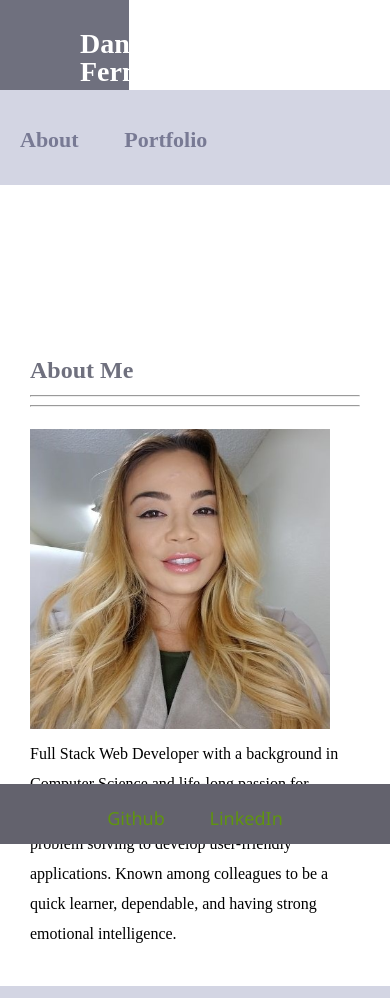
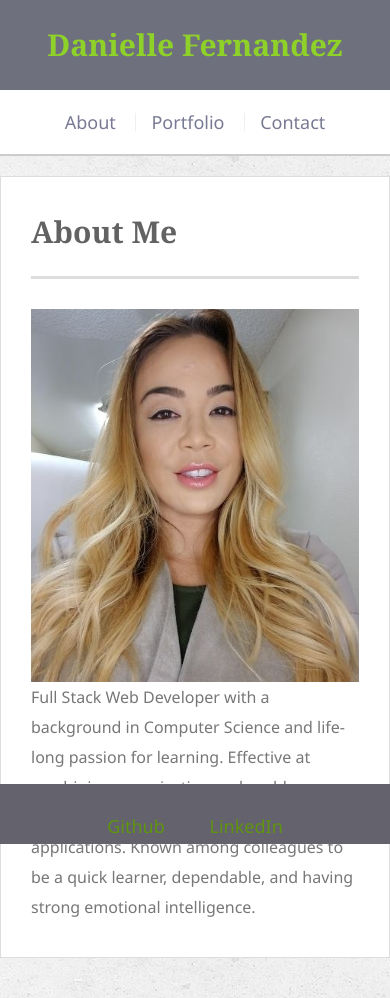
Before and after one commit to koa2019/responsive-portfolio0, a plain HTML site: page index.html in a window 390 px wide. Drawn offline with Linux system fonts and the light colour scheme.

Commit message:
restructured nav as 1 main header & put it and the <main> into the same wrapper to fix the responsive problem when media at 640px

```diff
--- a/assets/css/style.css
+++ b/assets/css/style.css
@@ -1,106 +1,211 @@
+@import url("reset.css");
+
+body {
+    font-family: 'Segoe UI', 'Tahoma', 'Geneva', 'Verdana', 'sans-serif';
+
+    /* Typography */
+    font-size: 18px;
+    line-height: 34px;
+    color: #777;
+
+    /* Visual */
+    background: url("../images/concrete_seamless.png");
+    /* background-color: #c3c6dabb; */
+}
+
 * {
-    font-family: 'Segoe UI', 'Tahoma', 'Geneva', 'Verdana', 'sans-serif';
     box-sizing: border-box;
+    margin: 0;
 }
+
+html, body {
+    height: 100%;
+}
+
+/* links and buttons */
 
 a {
     text-decoration: none;
     color: rgb(95, 148, 15);
 }
 
-nav {
-    background-color: #fff;
-    width: 100%;
-    /* height: 90px; */
-    position: relative;
-    top: 0;
-}
-
-.navLeft {
-    background-color: rgb(111, 112, 126);
-    color: #fff;
-    font-size: 28px;
-    font-weight: 600;
-    width: 33%;
-    display: inline-block;
-    /*realigned ul in nav*/
-    min-height: 90px;
-    padding: 30px 0 0 80px;
-}
-
-.navLeft a {
-    color: white;
-}
-
-a:hover, a:active {
+a:hover, a:active, nav a:hover, .logo a:hover {
     color: rgb(142, 209, 41);
 }
 button:hover {
     color: rgb(142, 209, 41);
 }
 
-.navRight {
-    float: right;
-    margin-right: 90px;
-    font-size: 22px;
-    font-weight: 700;
+/* general */
+
+.wrapper {
+    height: auto !important;
+    height: 100%;
+
+    /* Box-model */
+    min-height: 100%;
+
+    /* Positioning */
+    margin: 0 auto -100px;
 }
 
-ul li {
-    display: inline-block;
-    /* ul is listed horizontally */
-    list-style: none;
-    /* removes bullets & all style from ul*/
-    line-height: 100px;
-    /*equal to nav height  */
+.container0 {
+  /* Box-model */
+  width: 100%;
+  max-width: 960px;
+
+  /* Positioning */
+  margin: 0 auto;
+  clear: both;
 }
 
-ul li a {
-    text-decoration: none;
-    /*gets rid of underline on text link */
-    color: #787a94;
-    padding: 0 20px;
-    display: block;
-    /*creates box so bigger area to click on link*/
-    clear: both;
-    overflow: auto;
+h1, p {
+    margin-bottom: 20px;
 }
 
-body {
-    background-color: #c3c6dabb;
+p:last-child {
+    margin-bottom: 0;
 }
 
-.aboutContainer{
-    background-color: #fff;
-    max-width: 660px;
-    height: auto;
-    margin: 50px auto 100px;
-    padding: 0 30px 10px;
-    position: relative;
-    top: 45px;
-}
-
-.container {
-    background-color: #fff;
-    max-width: 960px;
-    height: auto;
-    margin: 50px auto 100px;
-    padding: 0 30px 10px;
-    position: relative;
-    top: 45px;
-}
-
-.container2 {
-    font-size: 18px;
-    margin-top: 10px;
+h1,
+h2,
+h3 {
+    /* Typography */
+    font-family: Georgia, Times, "Times New Roman", serif;
+    font-weight: 700;
+    color: rgb(99, 98, 98);
 }
 
 h1 {
+    /* Box-model */
+    padding-bottom: 20px;
+
+    /* Typography */
+    font-size: 30px;
+    line-height: 49px;
+
+    /* Visual */
+    border-bottom: 3px solid #ddd;
+}
+
+h2,
+h3 {
+  font-size: 22px;
+}
+
+/* header */
+
+#masthead {
+    position: fixed;
+    z-index: 99;
+
+    /* Box-model */
+    width: 100%;
+
+    /* Positioning */
+    margin: 0 0 30px;
+    overflow: auto;
+
+    /* Typography */
+    color: #fff;
+    background: #fff;
+
+    /* Visual */
+    border-bottom: 2px solid #ccc;
+}
+
+.logo {
+    float: left;
+    /* min-width: 350px; */
+    height: 90px;
+    padding: 0 20px;
+
+    /* typography */
+    font-family: Georgia, Times, "Times New Roman", serif;
+    color: #fff;
+    font-size: 30px;
+    font-weight: 700;
+    line-height: 90px;
+    text-align: center;
+    text-decoration: none;
+
+    /* visual */
+    background: rgb(111, 112, 126);
+}
+
+nav {
+    float: right;
+    margin-top: 25px;
+}
+
+nav li {
+    display: inline-block;
+    padding-left: 15px;
+
+  /* Positioning */
+  margin-left: 15px;
+
+  /* Typography */
+  line-height: 18px;
+
+  /* Visual */
+  border-left: 1px solid #efefef;
+}
+
+nav li:first-child {
+    /* Box-model */
+    padding-left: 0;
+
+    /* Positioning */
+    margin-left: 0;
+
+    /* Visual */
+    border-left: 0 none;
+}
+
+nav a {
+    text-decoration: none;
+    color: #787a94;
+}
+
+/* main */
+
+main {
+    padding-top: 150px;
+}
+.mainSection {
+    float: left;
+    width: 100%;
+    max-width: 650px;
+
+    /* Box-model */
+    padding: 30px;
+
+    /* Positioning */
+    margin: 0 0 40px;
+    background: #fff;
+
+    /* Visual */
+    border: 1px solid #ddd;
+  }
+
+/* h1 {
     color: rgb(111, 112, 126);
     font-size: 24px;
     font-weight: bolder;
     display: inline-block;
     padding: 15px 0 5px 0;
+} */
+.mainImg {
+    float: left;
+
+    /* Box-model */
+  width: 200px;
+  height: auto;
+  margin-top: 10px;
+
+  /* Positioning */
+  margin-right: 25px;
 }
 
 p {
@@ -110,13 +215,8 @@ p {
     padding: 0 0 5px 0;
 }
 
-img {
-    float: left;
-    margin: 0 20px 10px 0;
-}
-
+/*use to clear float elements*/
 .clear {
-    /*use to clear float elements*/
     clear: both;
     overflow: auto;
 }
@@ -141,14 +241,86 @@ footer a {
     padding: 0 20px;
 }
 
-@media screen and (max-width: 980px) {
+@media only screen and (max-width:980px) {
+    nav {
+      margin-right: 5px;
+    }
+  }
 
-}
 
-@media screen and (max-width: 768px) {
+  @media only screen and (max-width: 768px) {
+    .mainSection,
+    .sidebar {
+      max-width: 100%;
+    }
 
-}
+    main {
+      overflow: auto;
+    }
 
-@media screen and (max-width: 640px) {
+    .work {
+      /* Box-model */
+      width: 47%;
 
-}
+      /* Positioning */
+      margin-bottom: 10px;
+    }
+
+    .work:nth-child(even) {
+      margin-right: 0;
+    }
+
+    .work:nth-child(odd) {
+      float: right;
+    }
+
+    .mainImg {
+      width: 50%;
+    }
+
+    .sidebar {
+      margin-bottom: 40px;
+    }
+  }
+
+  @media only screen and (max-width: 640px){
+    #masthead {
+      /* Positioning */
+      position: static;
+      margin-bottom: 20px;
+    }
+
+    header .container0 {
+      padding: 0;
+    }
+
+    main.container0 {
+      padding-top: 0;
+    }
+
+    .logo,
+    .work,
+    .mainImg {
+      width: 100%;
+    }
+
+    nav {
+      /* Box-model */
+      width: 100%;
+
+      /* Positioning */
+      margin: 15px 0;
+
+      /* Typography */
+      text-align: center;
+    }
+
+    nav a {
+      /* Box-model */
+      width: 30%;
+      padding-left: 0;
+
+      /* Positioning */
+      margin-left: 0;
+    }
+  }
--- a/index.html
+++ b/index.html
@@ -1,57 +1,54 @@
 <!DOCTYPE html>
-
 <html lang="en-us">
-
 <head>
     <title>Danielle Fernandez's Portfolio</title>
     <meta charset="utf-8">
-    <meta name="viewport" content="width=device-width, initial-scale=.1" />
-    <link rel="stylesheet" href="assets/css/reset.css" type="text/css" />
+    <meta name="viewport" content="width=device-width, initial-scale=1.0" />
     <link rel="stylesheet" href="assets/css/style.css" type="text/css" />
 </head>
 
 <body>
 
-    <header>
+    <div class="wrapper">
+
+        <header id="masthead">
+            <div class="container0">
+                <a href="index.html" class="logo">Danielle Fernandez</a>
                 <nav>
-            <div class="navLeft"><a href="index.html">Danielle Fernandez</a></div>
-            <div class="navRight">
                     <ul>
                         <li><a href="index.html">About</a></li>
                         <li><a href="portfolio.html">Portfolio</a></li>
                         <li><a href="contact.html">Contact</a></li>
                     </ul>
+                </nav>
             </div>
-        </nav>
         </header>
 
-    <div class="aboutContainer">
+        <main class="container0">
 
-        <div class="container1">
+            <section class="mainSection">
                 <h1>About Me</h1>
-            <hr>
-            <hr>
-        </div>
 
-        <div class="container2">
+                <img class="mainImg" src="assets/images/duf_thumbnail (2).jpg" alt="Portrait" />
 
-            <img class="aboutMe" src="assets/images/duf_thumbnail (2).jpg" alt="Portrait" width="300" height="300" />
+                <p>Full Stack Web Developer with a background in Computer Science and life-long passion for
+                    learning.
+                    Effective at combining organization and problem solving to develop user-friendly applications.
+                    Known among colleagues to be a quick learner, dependable, and having strong emotional
+                    intelligence.</p>
 
-            <p>Full Stack Web Developer with a background in Computer Science and life-long passion for learning.
-                Effective at combining organization and problem solving to develop user-friendly applications.
-                Known among colleagues to be a quick learner, dependable, and having strong emotional intelligence.
-            </p>
+            </section>
+        </main>
 
         <!--clears/stops float styling from above in the container class-->
         <div class="clear"></div>
-
-        </div>
     </div>
 
     <footer>
         <a href="https://github.com/koa2019">Github</a>
         <a href="https://www.linkedin.com/in/danielle321/">LinkedIn</a>
     </footer>
+
 </body>
 
 </html>
```
Also changed, not shown: contact.html (+13 -17 lines), portfolio.html (+13 -16 lines), assets/images/concrete_seamless.png (added). Lines whose indentation alone changed are shown as unchanged.
